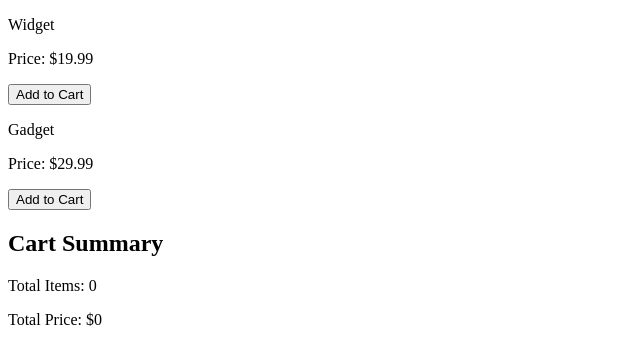
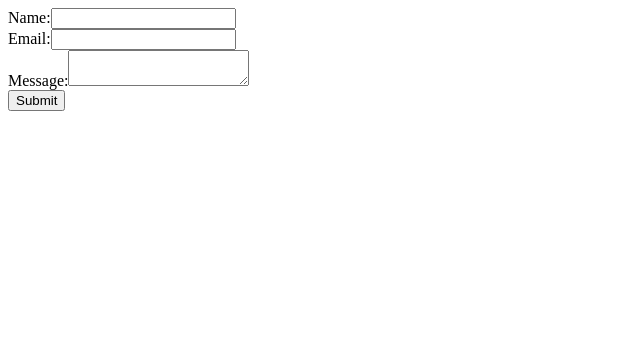
Before and after one commit to Hamse-Bashe/First-React-Project, a React (Vite) app: page / in a window 1280 px wide. Shown: the top 364 px of the page, without its empty margins (0-640 px from the left). Built offline with nearby package versions, Linux system fonts and the light colour scheme.

Commit message:
React Exercise 17

```diff
--- a/src/App.jsx
+++ b/src/App.jsx
@@ -1,29 +1,9 @@
-import React, { useState } from 'react';
-import CartContext from './CartContext';
-import ProductItem from './ProductItem';
-import CartSummary from './CartSummary';
+import UserForm from "./UserForm";
 
 function App() {
-  const [cartItems, setCartItems] = useState([]);
-
-  const addToCart = (item) => {
-    setCartItems([...cartItems, item]);
-  };
-
-  const removeFromCart = (itemId) => {
-    setCartItems(cartItems.filter((item) => item.id !== itemId));
-  };
-
-  const totalPrice = cartItems.reduce((total, cartItem)=> (total + cartItem.price),0)
-
-  const value = { cartItems, addToCart, removeFromCart, totalPrice };
 
   return (
-    <CartContext.Provider value={value}>
-      <ProductItem itemId={1} itemName="Widget" price={19.99} />
-      <ProductItem itemId={2} itemName="Gadget" price={29.99} />
-      <CartSummary />
-    </CartContext.Provider>
+    <UserForm/>
   );
 }
 
--- /dev/null
+++ b/src/UserForm.jsx
@@ -0,0 +1,59 @@
+// ContactForm.jsx
+import useForm from './useForm';
+
+const UserForm = () => {
+  const { values, handleChange } = useForm({
+    name: '',
+    email: '',
+    message: '',
+  });
+
+  const handleSubmit = (event) => {
+    event.preventDefault();
+    console.log('Form Data:', values);
+
+  };
+
+  return (
+    <form onSubmit={handleSubmit}>
+      <div>
+        <label>
+          Name:
+          <input
+            type="text"
+            name="name"
+            value={values.name}
+            onChange={handleChange}
+            required
+          />
+        </label>
+      </div>
+      <div>
+        <label>
+          Email:
+          <input
+            type="email"
+            name="email"
+            value={values.email}
+            onChange={handleChange}
+            required
+          />
+        </label>
+      </div>
+      <div>
+        <label>
+          Message:
+          <textarea
+            name="message"
+            value={values.message}
+            onChange={handleChange}
+            required
+          />
+        </label>
+      </div>
+      <button type="submit">Submit</button>
+    </form>
+  );
+};
+
+export default UserForm;
--- /dev/null
+++ b/src/useForm.jsx
@@ -0,0 +1,17 @@
+import { useState } from 'react';
+
+const useForm = (initialValues) => {
+  const [values, setValues] = useState(initialValues);
+
+  const handleChange = (event) => {
+    const { name, value } = event.target;
+    setValues({
+      ...values,
+      [name]: value,
+    });
+  };
+
+  return { values, handleChange };
+};
+
+export default useForm;
```
